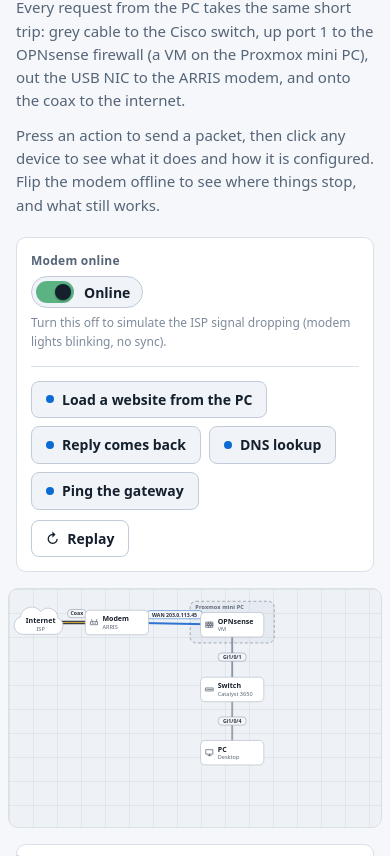
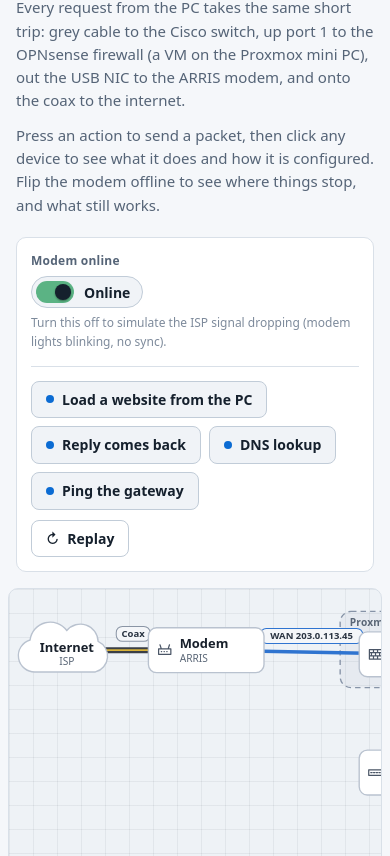
Before and after one commit to bfdwill/homelab-explainer, a website built with Vite: page index.html in a window 390 px wide. Shown: the part 215-1071 px from the top of the page. Built offline with nearby package versions, Linux system fonts and the light colour scheme.

Commit message:
Integrate stage, lessons, and UI; add README screenshot
Add an optional labelAt to links so the Gi1/0/4 and Gi1/0/10 labels
don't collide, keep the diagram readable on phones by scrolling it
sideways, and add docs/screenshot.png.

Co-Authored-By: Claude Opus 5.5 <noreply@anthropic.com>
Claude-Session: https://claude.ai/code/session_01N17XoBb8zGttQ8M7oinHLU

```diff
--- a/src/stage/scene.ts
+++ b/src/stage/scene.ts
@@ -137,8 +137,9 @@ export function setLinkLabel(lv: LinkView, label: string | undefined, down: bool
   const dx = p2.x - p1.x;
   const dy = p2.y - p1.y;
   const len = Math.hypot(dx, dy) || 1;
-  let x = (p1.x + p2.x) / 2;
-  let y = (p1.y + p2.y) / 2;
+  const t = lv.link.labelAt ?? 0.5;
+  let x = p1.x + dx * t;
+  let y = p1.y + dy * t;
   const horizontal = Math.abs(dx) >= Math.abs(dy);
   const along = horizontal ? w : 22;
   if (down && len >= along + 70) {
--- a/src/styles.css
+++ b/src/styles.css
@@ -1012,8 +1012,14 @@ button {
     margin-left: calc(-1 * var(--gutter) / 2);
     margin-right: calc(-1 * var(--gutter) / 2);
   }
+  .stage-wrap {
+    overflow-x: auto;
+    -webkit-overflow-scrolling: touch;
+  }
+  /* Keep the diagram readable on phones: scroll it sideways instead of shrinking it. */
   .stage-container {
     min-height: 180px;
+    min-width: 680px;
   }
 
   .pager .btn {
--- a/src/topology.ts
+++ b/src/topology.ts
@@ -29,7 +29,7 @@ export const topology: Topology = {
     { id: 'yellow', a: 'switch', b: 'orbi', label: 'Gi1/0/2', color: '#f2c200', style: 'copper' },
     { id: 'grey', a: 'switch', b: 'pc', label: 'Gi1/0/4', color: '#9aa0a6', style: 'copper' },
     { id: 'wifi', a: 'orbi', b: 'laptop', label: 'WiFi', style: 'wireless' },
-    { id: 'tent', a: 'switch', b: 'tent-hub', label: 'Gi1/0/10', style: 'copper' },
+    { id: 'tent', a: 'switch', b: 'tent-hub', label: 'Gi1/0/10', style: 'copper', labelAt: 0.7 },
     { id: 'tent-sensor', a: 'tent-hub', b: 'tent-sensor', style: 'copper' },
     { id: 'tent-fan', a: 'tent-hub', b: 'tent-fan', style: 'copper' },
     { id: 'tent-light', a: 'tent-hub', b: 'tent-light', style: 'copper' },
--- a/src/types.ts
+++ b/src/types.ts
@@ -60,6 +60,8 @@ export interface TopoLink {
   /** Cable color, e.g. '#f2c200' for the yellow cable. */
   color?: string;
   style?: 'copper' | 'coax' | 'wireless' | 'usb';
+  /** Where the label sits along the link, 0 = at `a`, 1 = at `b`. Default 0.5. */
+  labelAt?: number;
 }
 
 /** A frame drawn around nodes, e.g. the Proxmox host around the OPNsense VM. */
```
Also changed, not shown: docs/screenshot.png (added).
